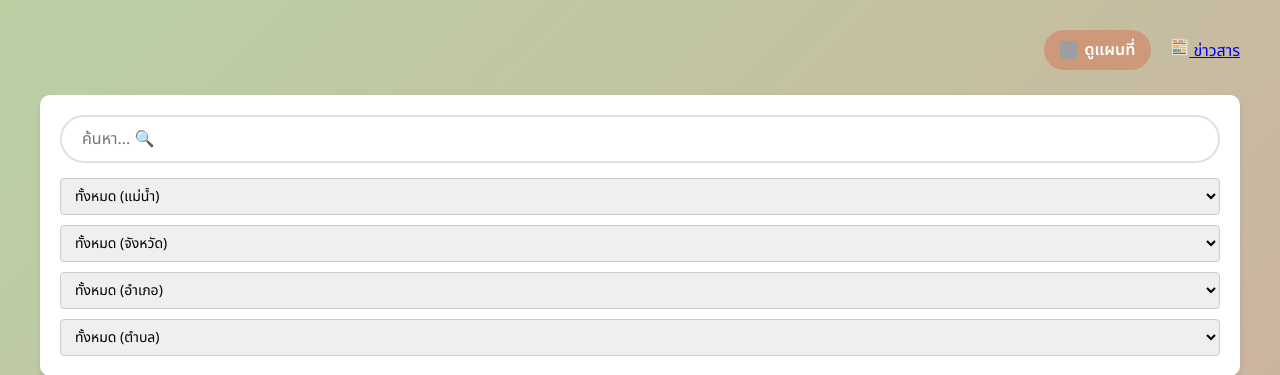
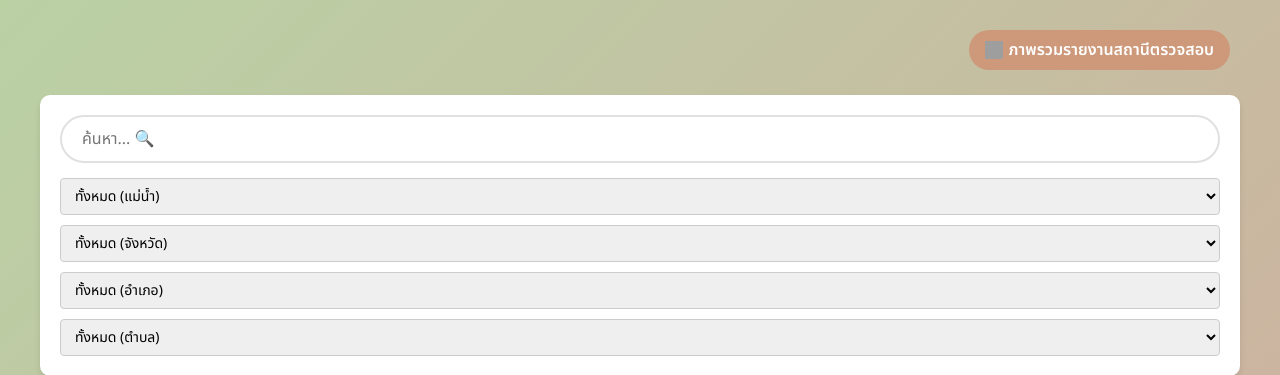
Before and after one commit to Benyawann/kokdata_newversion, a Flask app: page / in a window 1280 px wide. Shown: the part 174-549 px from the top of the page. Run offline with Flask 3, Linux system fonts and the light colour scheme; data that the repository does not hold is empty; some libraries are stand-ins or nearby versions; some web fonts are replaced; grey boxes are pictures that could not be loaded.

Commit message:
delete news btn

```diff
--- a/templates/index.html
+++ b/templates/index.html
@@ -15,15 +15,9 @@
 
         <div class="header-buttons" id="header-buttons">
         <!-- ปุ่มดูแผนที่ -->
-            <a href="/static/pages/map.html" class="map-btn">
-                <img src="/static/image/pin.png" alt="map" style="width: 18px; height: 18px;"> ดูแผนที่
+            <a href="/static/pages/mapandnews.html" class="map-btn">
+                <img src="/static/image/pin.png" alt="map" style="width: 18px; height: 18px;"> ภาพรวมรายงานสถานีตรวจสอบ
             </a>
-
-            <!-- ปุ่มข่าวสาร  -->
-            <a href="/static/pages/news.html" class="news-btn" id="news-btn">
-                <img src="/static/image/newspaper.png" alt="news" style="width: 18px; height: 18px;"> ข่าวสาร
-            </a>
-
         </div>
 
         {% if session.logged_in %}
```
